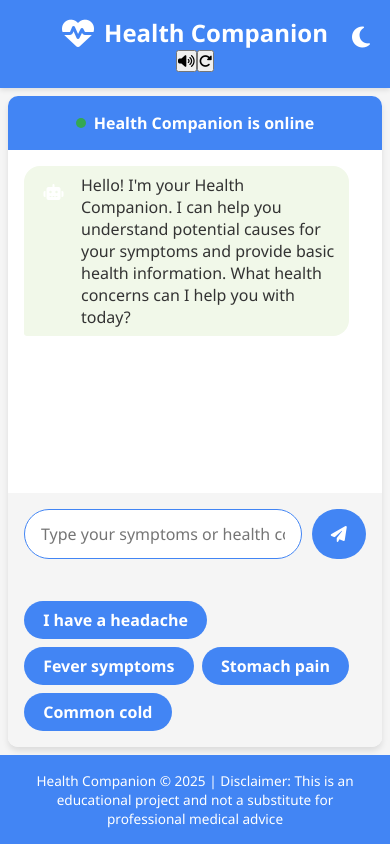
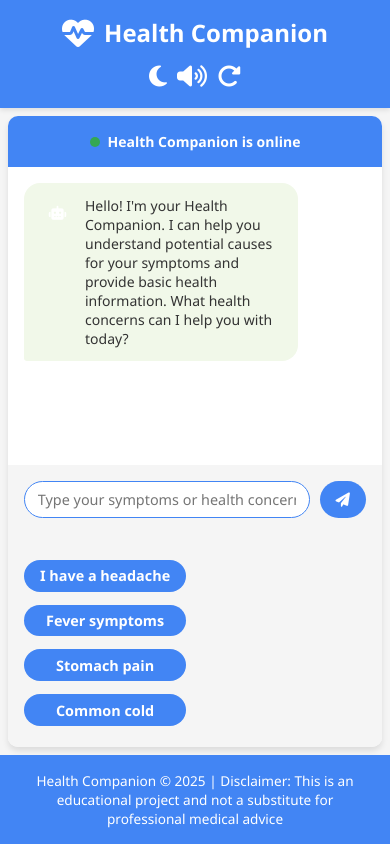
Before and after one commit to Montfort28/AI_Chatbot, a plain HTML site: page index.html in a window 390 px wide. Drawn offline with Linux system fonts and the light colour scheme.

Commit message:
Update style.css

```diff
--- a/style.css
+++ b/style.css
@@ -40,7 +40,7 @@ body {
     height: 100vh;
     display: flex;
     flex-direction: column;
-    font-size: 16px; /* Default font size */
+    font-size: 16px;
 }
 
 header {
@@ -50,6 +50,10 @@ header {
     text-align: center;
     position: relative;
     box-shadow: 0 2px 5px var(--shadow-color);
+    display: flex;
+    flex-direction: column;
+    align-items: center;
+    gap: 10px;
 }
 
 .app-title {
@@ -65,15 +69,27 @@ header {
     font-size: 2rem;
 }
 
-.theme-toggle {
-    position: absolute;
-    right: 20px;
-    top: 20px;
+.header-buttons {
+    display: flex;
+    gap: 10px;
+    justify-content: center;
+}
+
+.theme-toggle,
+.speech-button,
+.reset-button {
     background: none;
     border: none;
     color: white;
     cursor: pointer;
     font-size: 1.5rem;
+    transition: color 0.3s;
+}
+
+.theme-toggle:hover,
+.speech-button:hover,
+.reset-button:hover {
+    color: var(--accent-color);
 }
 
 .container {
@@ -94,8 +110,8 @@ header {
     display: flex;
     flex-direction: column;
     overflow: hidden;
-    max-height: 80vh; /* Adjust based on screen size */
-    width: 100%; /* Full width */
+    max-height: 80vh;
+    width: 100%;
 }
 
 .chat-header {
@@ -143,7 +159,7 @@ header {
     display: flex;
     flex-direction: column;
     gap: 1rem;
-    max-height: 60vh; /* Adjust based on screen size */
+    max-height: 60vh;
 }
 
 .message {
@@ -259,7 +275,7 @@ header {
     border-bottom-left-radius: 0.2rem;
     opacity: 0;
     transition: opacity 0.3s;
-    margin-left: 45px; /* Space for avatar */
+    margin-left: 45px;
 }
 
 .typing-indicator.active {
@@ -307,7 +323,7 @@ header {
     outline: none;
     background-color: var(--input-bg);
     color: var(--text-color);
-    font-size: 1rem; /* Default font size */
+    font-size: 1rem;
 }
 
 .chat-input button {
@@ -319,7 +335,7 @@ header {
     cursor: pointer;
     font-weight: bold;
     transition: background-color 0.3s;
-    font-size: 1rem; /* Default font size */
+    font-size: 1rem;
 }
 
 .chat-input button:hover {
@@ -356,44 +372,58 @@ footer {
     font-size: 0.85rem;
 }
 
-   /* Responsive Design */
-   @media (max-width: 768px) {
-    .chat-header {
-        flex-direction: column;
-        align-items: flex-start;
-        gap: 0.5rem;
+/* Responsive Design for Phones (max-width: 600px) */
+@media (max-width: 600px) {
+    body {
+        font-size: 14px;
     }
 
-    .progress-container {
-        max-width: 100%;
-        width: 100%;
+    .container {
+        padding: 0.5rem;
     }
 
-    .message {
+    .chat-container {
+        max-height: 80vh;
+    }
+
+    .chat-input input {
+        padding: 0.5rem 0.8rem;
+        font-size: 0.9rem;
+    }
+
+    .chat-input button {
+        padding: 0.4rem 1rem;
+        font-size: 0.9rem;
+    }
+
+    .quick-suggestions {
+        flex-direction: column;
+    }
+
+    .suggestion-chip {
+        width: 100%;
+        margin-bottom: 5px;
+    }
+}
+
+/* Responsive Design for Tablets (601px - 900px) */
+@media (min-width: 601px) and (max-width: 900px) {
+    body {
+        font-size: 15px;
+    }
+
+    .container {
         max-width: 90%;
     }
 }
 
-@media (max-width: 480px) {
-    .container {
-        padding: 0.5rem;
+/* Responsive Design for Desktops (min-width: 901px) */
+@media (min-width: 901px) {
+    body {
+        font-size: 16px;
     }
 
-    .logo {
-        font-size: 1.2rem;
-    }
-
-    .chat-container {
-        height: 80vh;
-    }
-
-    .message {
-        max-width: 95%;
-        padding: 0.5rem 0.75rem;
-    }
-
-    .quick-reply-btn {
-        padding: 0.4rem 0.75rem;
-        font-size: 0.8rem;
+    .container {
+        max-width: 800px;
     }
 }
```
